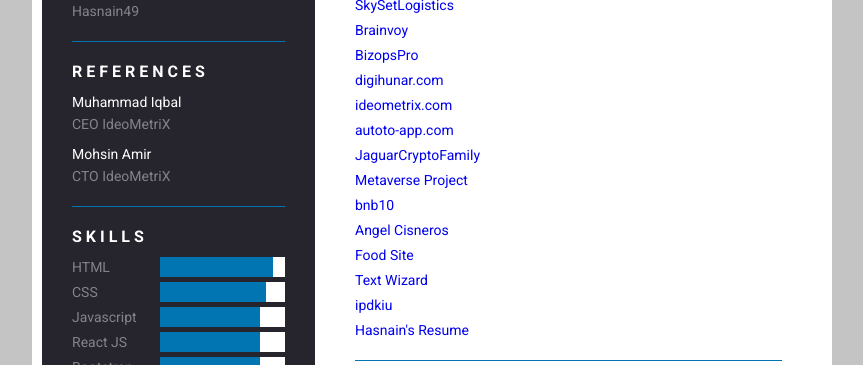
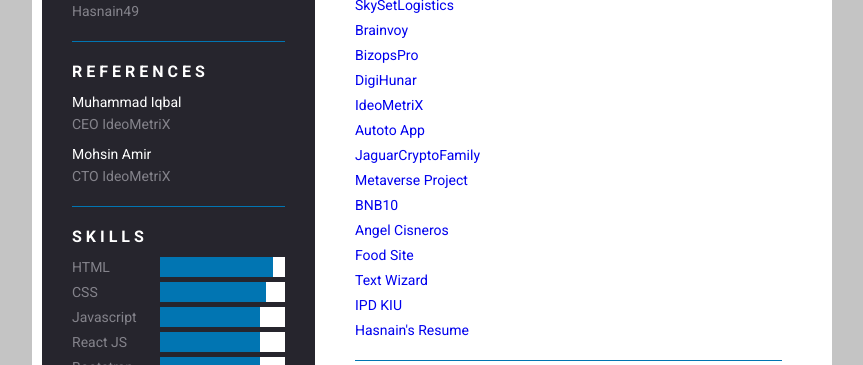
Before and after one commit to Hasnain49/my-resume, a plain HTML site: page index.html in a window 1280 px wide. Shown: the part 1294-1659 px from the top of the page, without its empty margins (208-1071 px from the left). Drawn offline with Linux system fonts and the light colour scheme.

Commit message:
changes in portfolio

```diff
--- a/index.html
+++ b/index.html
@@ -261,16 +261,16 @@
             <a target="_blank" href="http://product.bizopspro.com//"
               >BizopsPro</a
             >
-            <a target="_blank" href="https://digihunar.com/">digihunar.com</a>
-            <a target="_blank" href="https://ideometrix.com/">ideometrix.com</a>
-            <a target="_blank" href="https://autoto-app.com/">autoto-app.com</a>
+            <a target="_blank" href="https://digihunar.com/">DigiHunar</a>
+            <a target="_blank" href="https://ideometrix.com/">IdeoMetriX</a>
+            <a target="_blank" href="https://autoto-app.com/">Autoto App</a>
             <a target="_blank" href="https://jaguarcryptofamily.com/"
               >JaguarCryptoFamily</a
             >
             <a target="_blank" href="https://metaverse-project09.netlify.app/"
               >Metaverse Project</a
             >
-            <a target="_blank" href="https://bnb10.netlify.app/">bnb10</a>
+            <a target="_blank" href="https://bnb10.netlify.app/">BNB10</a>
             <a target="_blank" href="https://angel-cisneros.netlify.app/"
               >Angel Cisneros</a
             >
@@ -280,7 +280,7 @@
             <a target="_blank" href="https://text-wizard.netlify.app/"
               >Text Wizard</a
             >
-            <a target="_blank" href="https://ipdkiu.netlify.app/">ipdkiu</a>
+            <a target="_blank" href="https://ipdkiu.netlify.app/">IPD KIU</a>
             <a target="_blank" href="https://hasnain-resume.netlify.app/ "
               >Hasnain's Resume</a
             >
```
